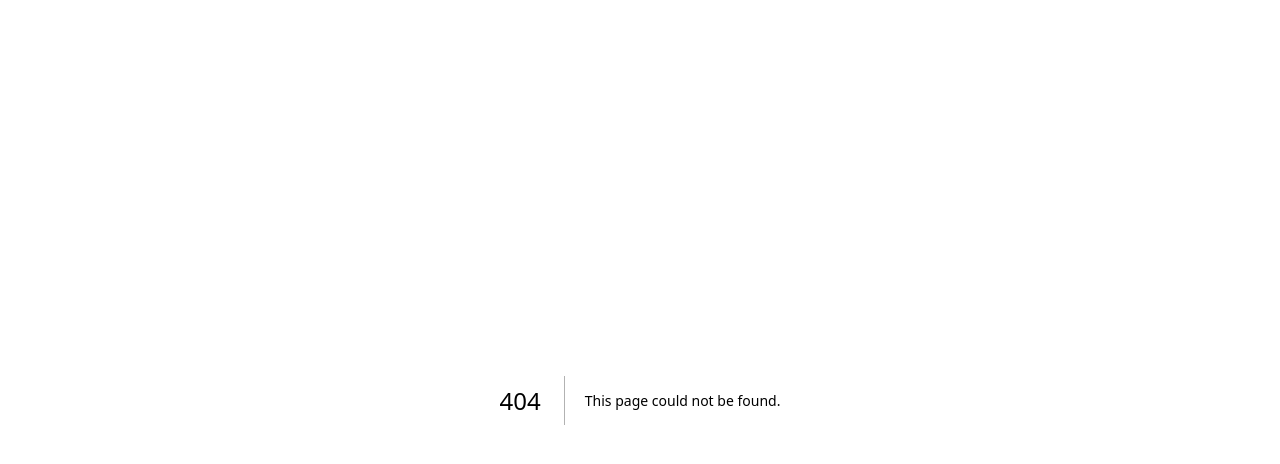
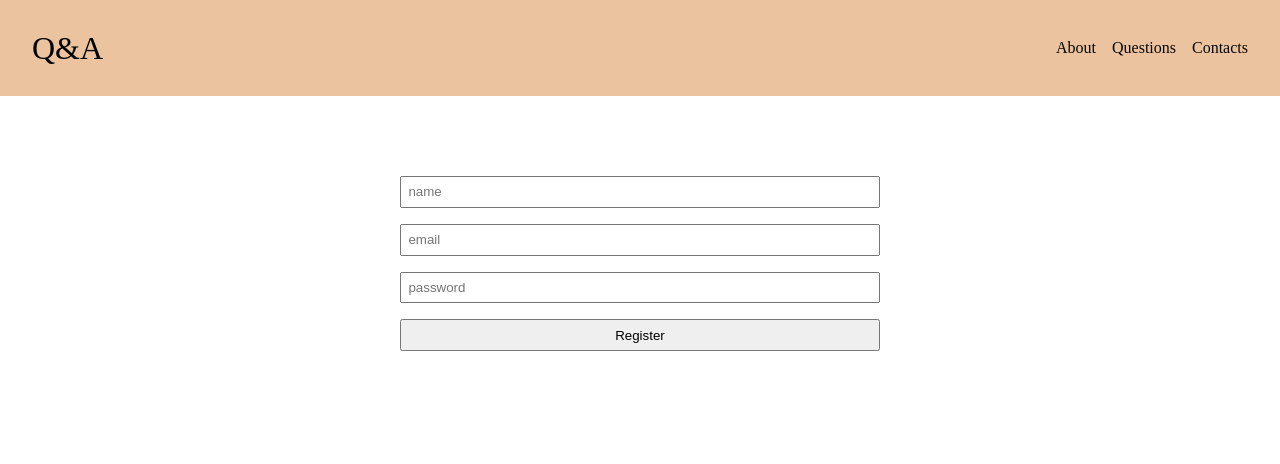
Before and after one commit to abd08a/forum-client, a Next.js app: page /register in a window 1280 px wide. Before the commit this address had no page. Shown: the top 464 px of the page. Built offline with nearby package versions, Linux system fonts and the light colour scheme.

Commit message:
register form added

```diff
--- /dev/null
+++ b/components/RegisterForm/RegisterForm.jsx
@@ -0,0 +1,72 @@
+import React, { useState } from "react";
+import styles from "./RegisterForm.module.css";
+import axios from "axios";
+import { useRouter } from "next/router";
+import cookie from "js-cookie";
+
+const RegisterForm = () => {
+  const router = useRouter();
+
+  const [name, setName] = useState("");
+  const [email, setEmail] = useState("");
+  const [password, setPassword] = useState("");
+  const [isError, setError] = useState(false);
+  const [isBadData, setBadData] = useState(false);
+
+  const onRegister = async () => {
+    const registerBody = {
+      name: name,
+      email: email,
+      password: password,
+    };
+
+    if (!name || !email || !password) {
+      setError(true);
+      return;
+    }
+    setError(false);
+
+    try {
+      const response = await axios.post(
+        `${process.env.SERVER_URL}/users/register`,
+        registerBody
+      );
+      if (response.status === 200) {
+        setBadData(false);
+        cookie.set("jwt_token", response.data.jwt_token);
+        router.push("/login");
+      }
+
+      console.log(response);
+    } catch (err) {
+      setBadData(true);
+      console.log("err:", err);
+    }
+  };
+
+  return (
+    <div className={styles.form}>
+      <input
+        value={name}
+        onChange={(e) => setName(e.target.value)}
+        placeholder="name"
+      />
+      <input
+        value={email}
+        onChange={(e) => setEmail(e.target.value)}
+        placeholder="email"
+      />
+      <input
+        type="password"
+        value={password}
+        onChange={(e) => setPassword(e.target.value)}
+        placeholder="password"
+      />
+      <button onClick={onRegister}>Register</button>
+      {isError && <div className={styles.error}>All inputs must be filled</div>}
+      {isBadData && <div className={styles.error}>Provided data is bad</div>}
+    </div>
+  );
+};
+
+export default RegisterForm;
--- /dev/null
+++ b/components/RegisterForm/RegisterForm.module.css
@@ -0,0 +1,20 @@
+.form {
+  display: flex;
+  flex-direction: column;
+  gap: 1rem;
+  margin: auto;
+  margin-top: 5rem;
+  width: 30rem;
+}
+
+.form input {
+  padding: 0.4rem;
+}
+
+.form button {
+  padding: 0.4rem;
+}
+
+.error {
+  color: var(--color-danger);
+}
--- /dev/null
+++ b/pages/register/index.js
@@ -0,0 +1,15 @@
+import React from "react";
+import Header from "../../components/Header/Header";
+import { links } from "../../constants/links";
+import RegisterForm from "../../components/RegisterForm/RegisterForm";
+
+const index = () => {
+  return (
+    <div>
+      <Header logo={"Q&A"} links={links} />
+      <RegisterForm />
+    </div>
+  );
+};
+
+export default index;
```
